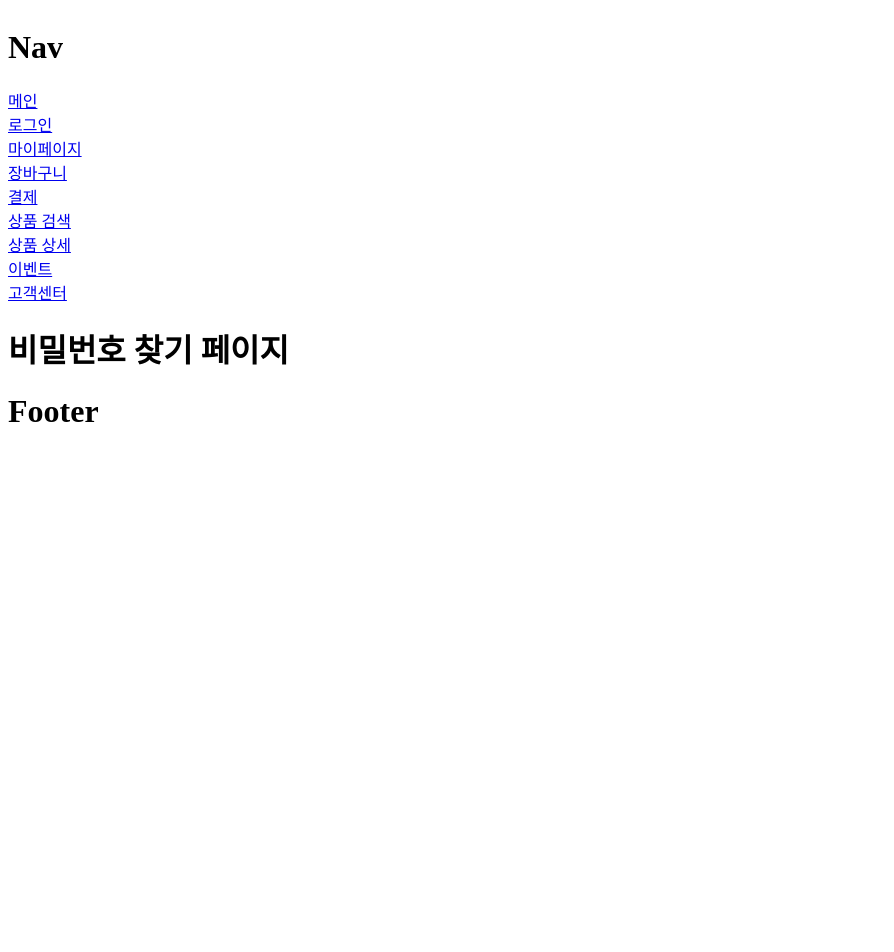
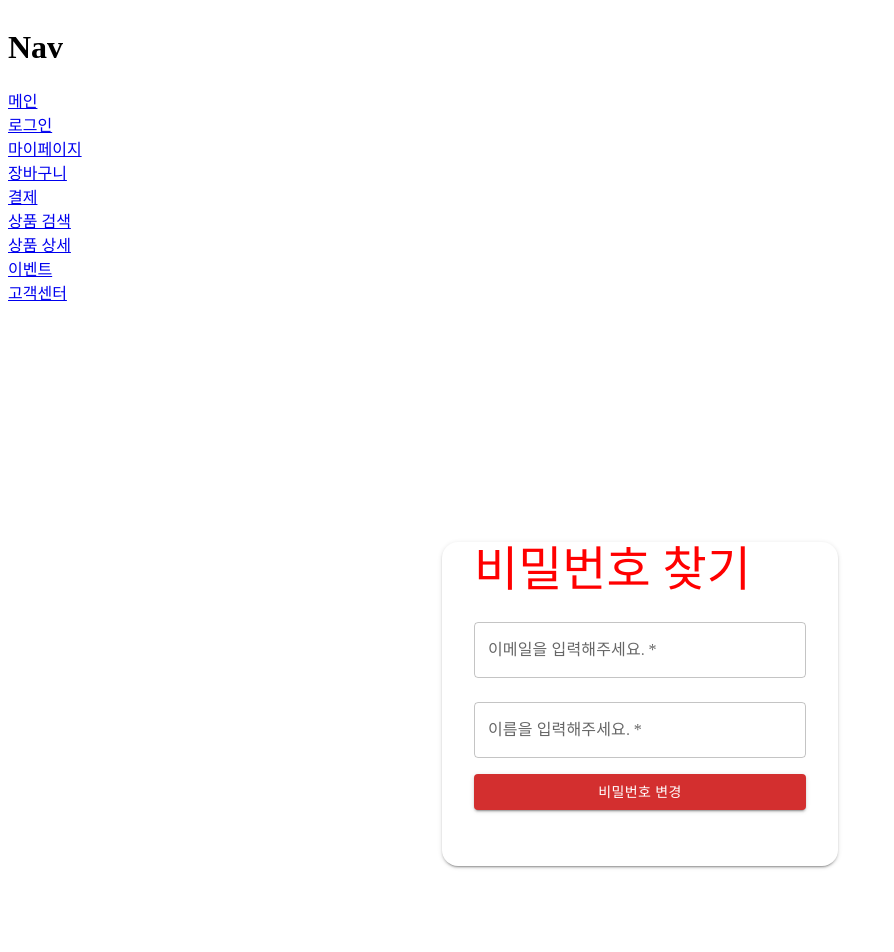
Before and after one commit to ehddn5252/AbuyZ, a Next.js app in the folder front/: page /pwf in a window 1280 px wide. Shown: the top 952 px of the page, without its empty margins (0-894 px from the left). Before the commit the page ends 800 px from the top, so only its background shows below. Built offline with nearby package versions, Linux system fonts and the light colour scheme; a web font is replaced by a local one.

Commit message:
:sparkles: passwordFind UI

```diff
--- a/front/pages/pwf.js
+++ b/front/pages/pwf.js
@@ -1,9 +1,75 @@
 import React from "react";
+
+// MUI
+import Button from "@mui/material/Button";
+import TextField from "@mui/material/TextField";
+import Box from "@mui/material/Box";
+import Typography from "@mui/material/Typography";
+import Container from "@mui/material/Container";
 
 export default function PasswordFind() {
   return (
-    <div>
-      <h1> 비밀번호 찾기 페이지</h1>
-    </div>
+    <Container
+      component="main"
+      maxWidth="xs"
+      sx={{
+        display: "flex",
+        height: "100vh",
+        alignItems: "center",
+      }}
+    >
+      <Box
+        boxShadow={2}
+        sx={{
+          display: "flex",
+          flexDirection: "column",
+          backgroundColor: "white",
+          borderRadius: "1rem",
+          padding: 4,
+          paddingTop: 0,
+        }}
+      >
+        <Typography component="h1" variant="h3" sx={{ color: "red" }}>
+          비밀번호 찾기
+        </Typography>
+        <Box
+          component="form"
+          noValidate
+          sx={{
+            mt: 1,
+          }}
+        >
+          <TextField
+            margin="normal"
+            required
+            fullWidth
+            id="email"
+            label="이메일을 입력해주세요."
+            name="email"
+            autoComplete="email"
+          />
+          <TextField
+            margin="normal"
+            required
+            fullWidth
+            name="name"
+            label="이름을 입력해주세요."
+            id="name"
+            autoComplete="name"
+          />
+
+          <Button
+            fullWidth
+            type="submit"
+            href="/login"
+            variant="contained"
+            color="error"
+            sx={{ mt: 1, mb: 3 }}
+          >
+            비밀번호 변경
+          </Button>
+        </Box>
+      </Box>
+    </Container>
   );
 }
```
